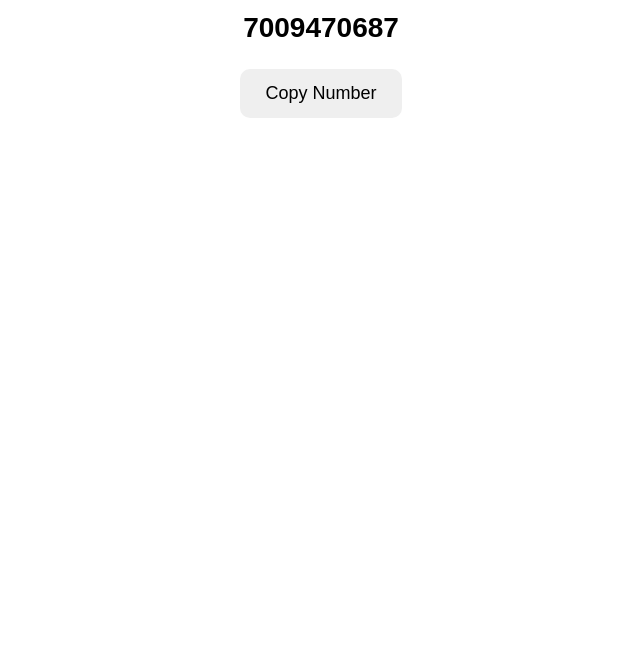
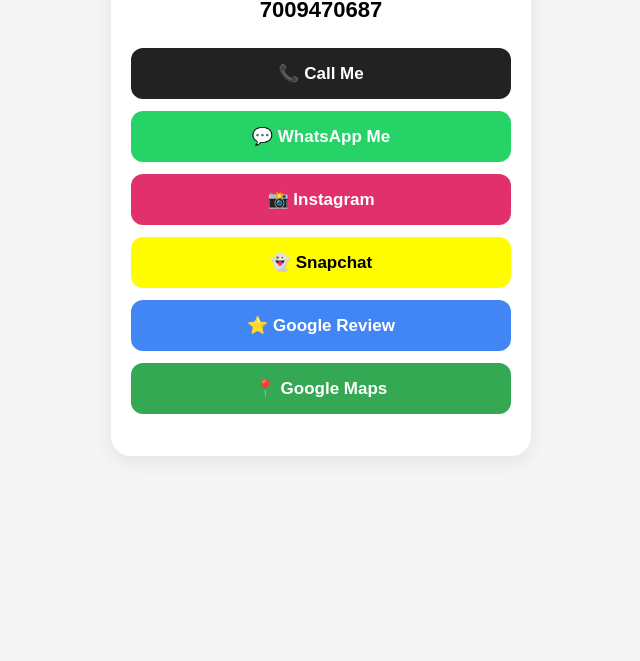
Before and after one commit to Digitalnestmedia01/my-number, a plain HTML site: page index.html in a window 1280 px wide. Shown: the part 139-800 px from the top of the page, without its empty margins (319-959 px from the left). Drawn offline with Linux system fonts and the light colour scheme.

Commit message:
Revamp contact page layout and styling

```diff
--- a/index.html
+++ b/index.html
@@ -1,48 +1,125 @@
 <!DOCTYPE html>
-<html>
+<html lang="en">
 <head>
   <meta name="viewport" content="width=device-width, initial-scale=1">
-  <title>Contact Number</title>
+  <title>Shahil's Contact</title>
+
   <style>
+    * {
+      box-sizing: border-box;
+    }
+
     body {
+      margin: 0;
       font-family: Arial, sans-serif;
+      background: #f5f5f5;
       text-align: center;
-      padding: 60px 20px;
+      padding: 40px 20px;
+    }
+
+    .container {
+      max-width: 420px;
+      margin: auto;
+      background: white;
+      padding: 30px 20px;
+      border-radius: 20px;
+      box-shadow: 0 5px 20px rgba(0,0,0,0.08);
+    }
+
+    h1 {
+      margin-bottom: 8px;
     }
 
     .number {
-      font-size: 28px;
+      font-size: 22px;
       font-weight: bold;
-      margin: 25px 0;
-      user-select: text;
+      margin-bottom: 25px;
     }
 
-    button {
-      font-size: 18px;
-      padding: 14px 25px;
-      border: none;
-      border-radius: 10px;
-      cursor: pointer;
+    .button {
+      display: block;
+      width: 100%;
+      padding: 15px;
+      margin: 12px 0;
+      border-radius: 12px;
+      text-decoration: none;
+      color: white;
+      font-size: 17px;
+      font-weight: bold;
+    }
+
+    .call {
+      background: #222;
+    }
+
+    .whatsapp {
+      background: #25D366;
+    }
+
+    .instagram {
+      background: #E1306C;
+    }
+
+    .snapchat {
+      background: #FFFC00;
+      color: black;
+    }
+
+    .review {
+      background: #4285F4;
+    }
+
+    .maps {
+      background: #34A853;
     }
   </style>
 </head>
 
 <body>
 
-  <h1>Contact Number</h1>
+  <div class="container">
 
-  <div class="number" id="number">7009470687</div>
+    <h1>Shahil's Contact</h1>
 
-  <button onclick="copyNumber()">Copy Number</button>
+    <div class="number">
+      7009470687
+    </div>
 
-  <script>
-    function copyNumber() {
-      navigator.clipboard.writeText(
-        document.getElementById("number").innerText
-      );
-      alert("Number copied!");
-    }
-  </script>
+    <a class="button call" href="tel:+917009470687">
+      📞 Call Me
+    </a>
+
+    <a class="button whatsapp"
+       href="https://wa.me/917009470687"
+       target="_blank">
+      💬 WhatsApp Me
+    </a>
+
+    <a class="button instagram"
+       href="https://www.instagram.com/shahil_dhindsa08/"
+       target="_blank">
+      📸 Instagram
+    </a>
+
+    <a class="button snapchat"
+       href="https://www.snapchat.com/add/dhindsaa_08"
+       target="_blank">
+      👻 Snapchat
+    </a>
+
+    <a class="button review"
+       href="https://maps.app.goo.gl/QCT3MUH9Px8vfrpT9?g_st=ic"
+       target="_blank">
+      ⭐ Google Review
+    </a>
+
+    <a class="button maps"
+       href="https://maps.app.goo.gl/QCT3MUH9Px8vfrpT9?g_st=ic"
+       target="_blank">
+      📍 Google Maps
+    </a>
+
+  </div>
 
 </body>
 </html>
```
